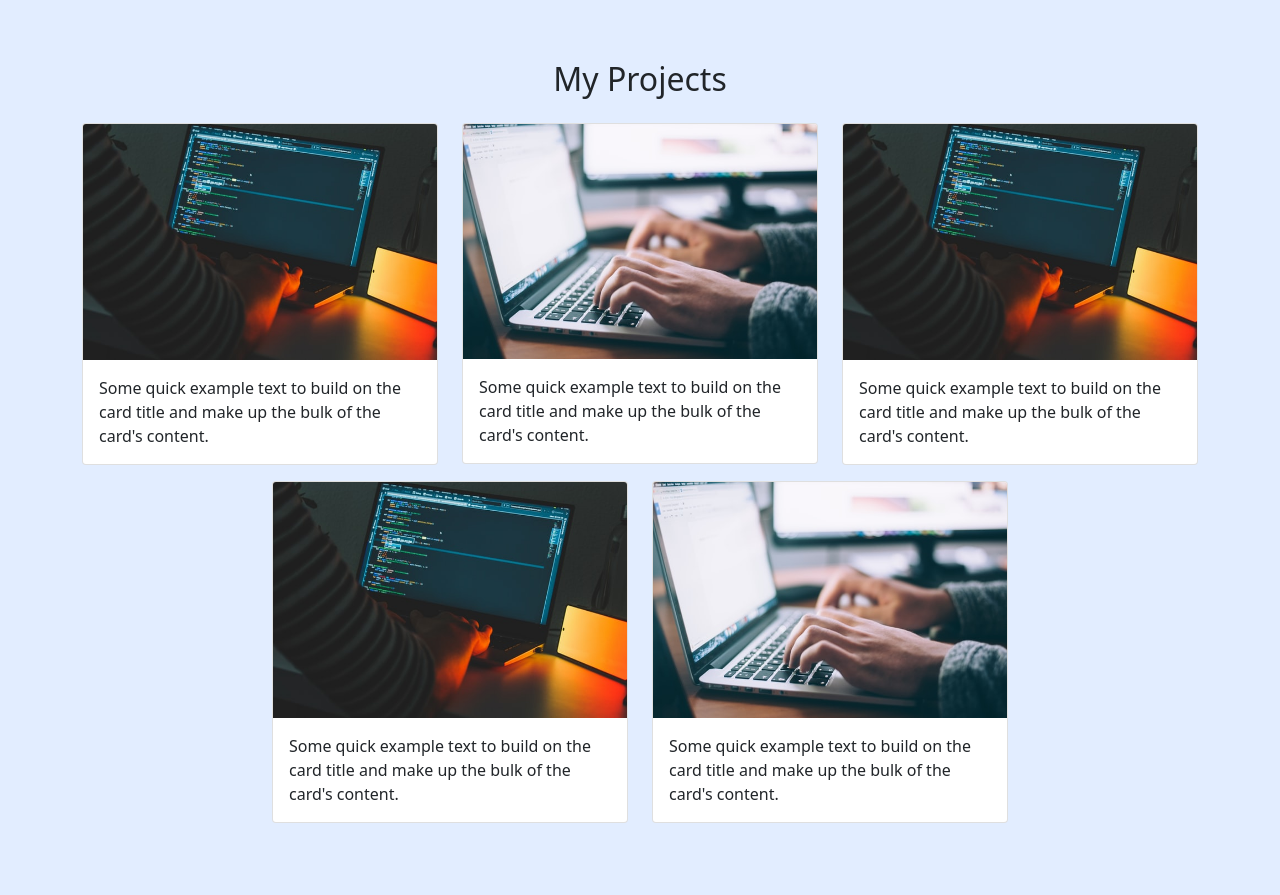
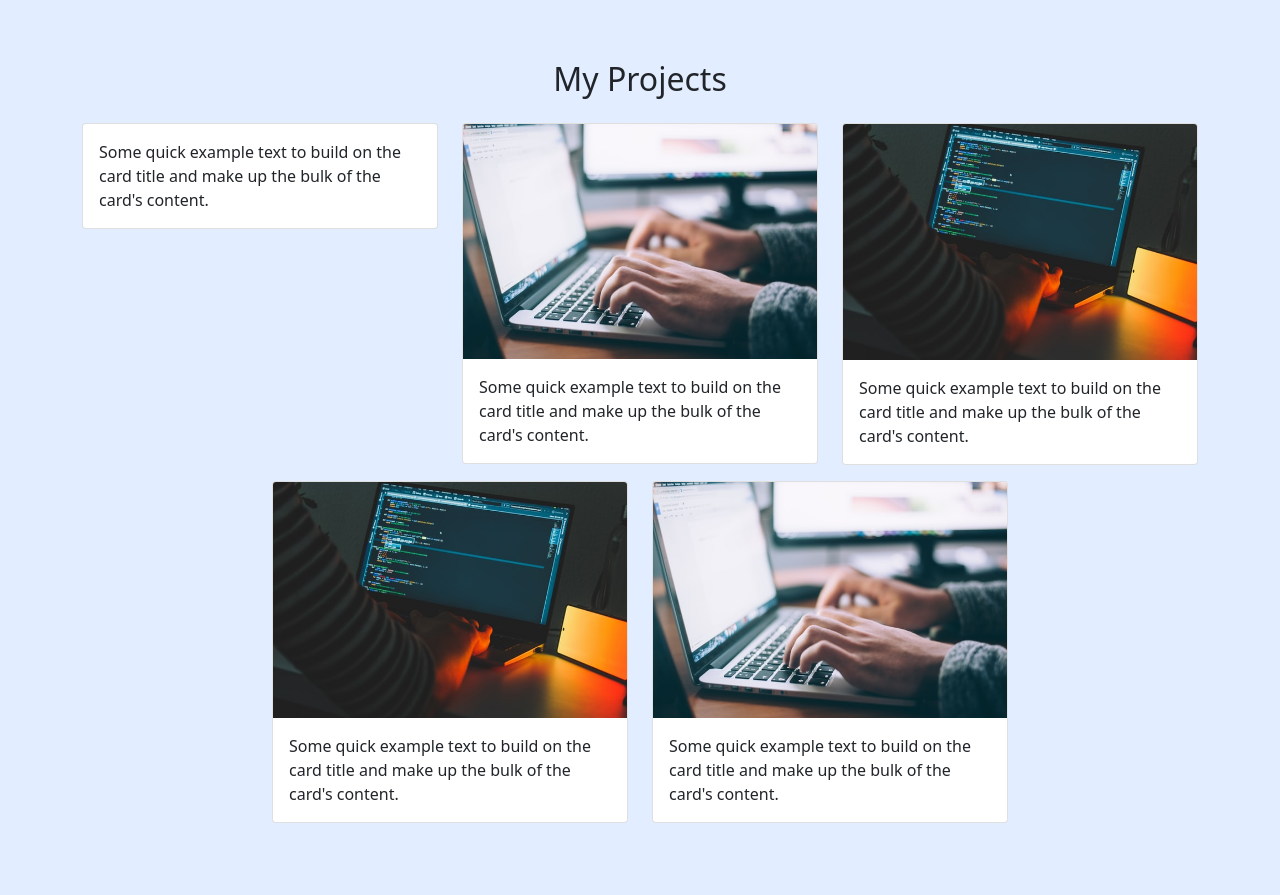
Before and after one commit to s4llm4n/s4llm4n.github.io, a plain HTML site: page index.html in a window 1280 px wide. Shown: the part 1420-2315 px from the top of the page. Drawn offline with nearby package versions, Linux system fonts and the light colour scheme.

Commit message:
update myproject_1

```diff
--- a/index.html
+++ b/index.html
@@ -100,7 +100,7 @@
         <div class="row justify-content-center">
           <div class="col-md-4">
             <div class="card">
-              <img src="img\projects\1.jpg" class="card-img-top" alt="Project" />
+              <link src="http://s4llm4n.my.id/" class="card-img-top" alt="Project" />
               <div class="card-body">
                 <p class="card-text">Some quick example text to build on the card title and make up the bulk of the card's content.</p>
               </div>
```
